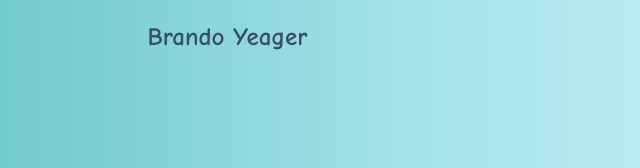
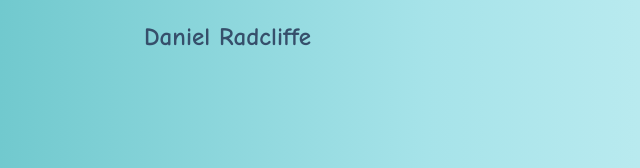
Before and after one commit to mieayambangka/mieayambangka.github.io, a plain HTML site: page index.html in a window 1280 px wide. Shown: the part 1517-1685 px from the top of the page, 0-640 px from the left. Drawn offline with Linux system fonts and the light colour scheme.

Commit message:
index.html

```diff
--- a/index.html
+++ b/index.html
@@ -64,7 +64,7 @@
                 <div class="tutor-list">
                     <div class="kartu-tutor">
                         <img src="asstes/img/danil.jpeg"/>
-                        <p>Brando Yeager</p>
+                        <p>Daniel Radcliffe</p>
                     </div>
                     <div class="kartu-tutor">
                         <img src="asstes/img/windah mikasa.jpeg"/>
```
